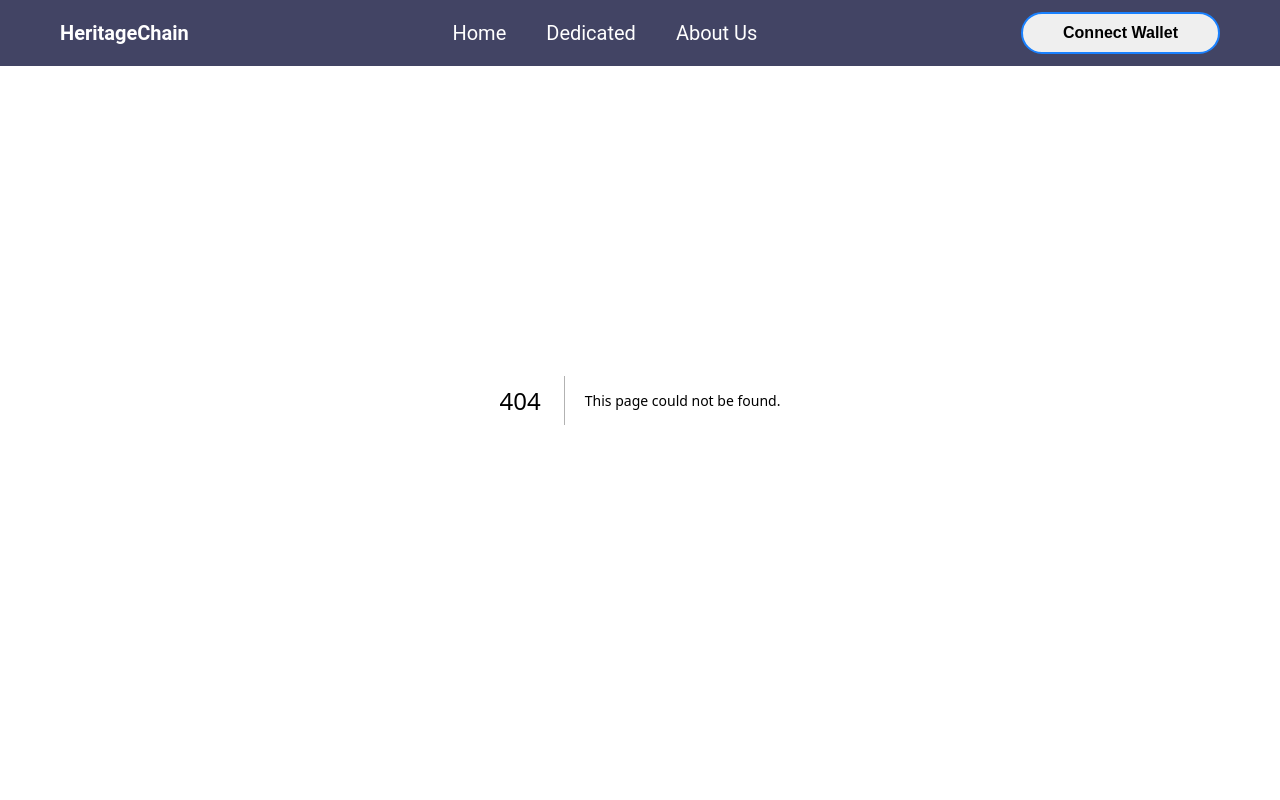
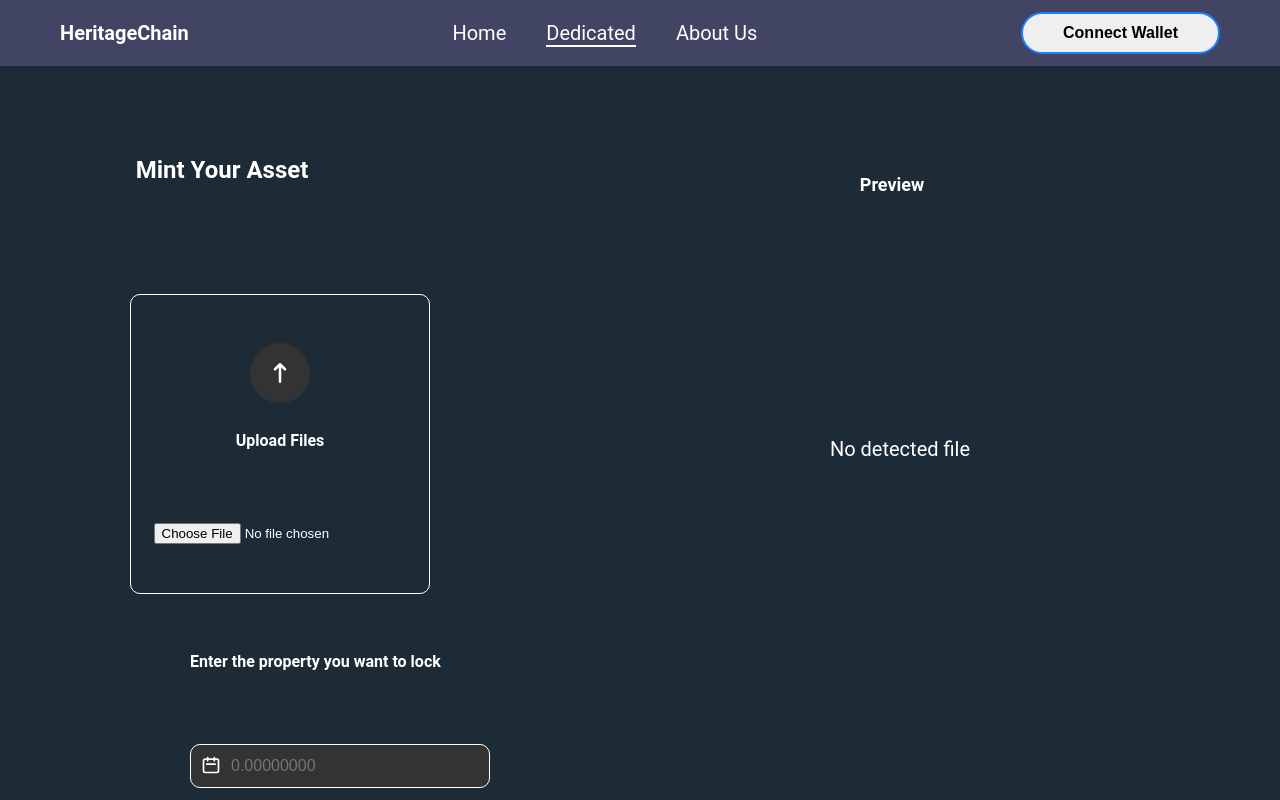
Before and after one commit to longdevbf/Heritage-Chain-Project, a Next.js app: page /Dedicated1 in a window 1280 px wide. Before the commit this address had no page. Shown: the top 800 px of the page. Built offline with nearby package versions, Linux system fonts and the light colour scheme; what @meshsdk/react would draw is missing.

Commit message:
part2-dedicated1

```diff
--- a/components/Footer.tsx
+++ b/components/Footer.tsx
@@ -54,7 +54,7 @@ const Footer = () => {
     </li>
     <li>
       <a href="#" className="footer__navbar-info--noflex">
-        <FontAwesomeIcon icon={faDiscord} />
+        <FontAwesomeIcon className='ghc' icon={faDiscord} />
       </a>
     </li>
   </ul>
--- a/components/NavBar.tsx
+++ b/components/NavBar.tsx
@@ -18,8 +18,8 @@ const NavBar = () => {
             Home
           </Link>
           <Link
-          href="/Dedicated"
-          className={`header__navbar-navigate--page ${pathname === '/Dedicated' ? 'active' : ''}`}
+            href="/Dedicated1"
+            className={`header__navbar-navigate--page ${pathname === '/Dedicated1' ? 'active' : ''}`}
           >
             Dedicated
           </Link>
--- /dev/null
+++ b/pages/Dedicated1.tsx
@@ -0,0 +1,99 @@
+import React, { useState } from 'react';
+
+const MintAsset = () => {
+  const [file, setFile] = useState<File | null>(null);
+  const [preview, setPreview] = useState<string | null>(null);
+
+  const handleFileChange = (e: React.ChangeEvent<HTMLInputElement>) => {
+    const selectedFile = e.target.files?.[0];
+
+    if (selectedFile) {
+      setFile(selectedFile);
+
+      // Kiểm tra xem file có phải là hình ảnh hay không
+      if (selectedFile.type.startsWith('image/')) {
+        const fileUrl = URL.createObjectURL(selectedFile);
+        setPreview(fileUrl);
+      } else {
+        alert('Please upload an image file.');
+        setPreview(null); // Xóa preview nếu không phải là ảnh
+      }
+    }
+  };
+
+  const handleRemovePreview = () => {
+    setFile(null);
+    setPreview(null);
+  };
+
+  return (
+    <div className="mint-asset">
+      <div className="mint-asset__header">
+        <h2 className="mint-asset__title">Mint Your Asset</h2>
+        <h3 className="mint-asset__preview">Preview</h3>
+      </div>
+
+      <div className="mint-asset__body">
+        <div className="mint-asset__upload">
+          <div className="mint-asset__upload-box">
+            <div className="mint-asset__upload-icon">
+            <svg
+              xmlns="http://www.w3.org/2000/svg"
+              width="24"
+              height="24"
+              fill="none"
+              viewBox="0 0 24 24"
+              stroke="currentColor"
+            >
+              <path
+                strokeLinecap="round"
+                strokeLinejoin="round"
+                strokeWidth="2"
+                d="M12 19V5m0 0L8 9m4-4l4 4"
+              />
+            </svg>
+            </div>
+            <p className="mint-asset__upload-text">Upload Files</p>
+            <input type="file" onChange={handleFileChange} className="mint-asset__upload-input" />
+          </div>
+        </div>
+
+        <div className="mint-asset__preview-box" style={{ display: 'flex', justifyContent: 'center', alignItems: 'center', height: '200px', textAlign: 'center' }}>
+          {preview ? (
+            <div>
+              <img src={preview} alt="Preview" className="mint-asset__preview-img" style={{ maxWidth: '100%', height: 'auto' }} />
+            </div>
+          ) : (
+            <p  style={{ color: '#fff'}}>No detected file</p>
+          )}
+        </div>
+      </div>
+
+      <div className="mint-asset__footer">
+        <p className="mint-asset__footer-text">Enter the property you want to lock</p>
+        <div className="mint-asset__footer-input">
+          <div className="mint-asset__footer-input-icon">
+            <svg
+              xmlns="http://www.w3.org/2000/svg"
+              width="24"
+              height="24"
+              fill="none"
+              viewBox="0 0 24 24"
+              stroke="currentColor"
+            >
+              <path
+                strokeLinecap="round"
+                strokeLinejoin="round"
+                strokeWidth="2"
+                d="M8 7V3m8 4V3m-9 8h10M5 21h14a2 2 0 002-2V7a2 2 0 00-2-2H5a2 2 0 00-2 2v12a2 2 0 002 2z"
+              />
+            </svg>
+          </div>
+          <input className="mint-asset__footer-input-field" type="text" placeholder="0.00000000" />
+        </div>
+      </div>
+    </div>
+  );
+};
+
+export default MintAsset;
--- a/pages/_app.tsx
+++ b/pages/_app.tsx
@@ -2,6 +2,8 @@ import type { AppProps } from "next/app";
 import { MeshProvider } from "@meshsdk/react";
 import '../styles/main.css';
 import '../styles/aboutus.css';
+import '../styles/dedicated1.css';
+import '../styles/dedicated2.css';
 import "../styles/globals.css";
 import Layout from '../components/Layout';
 
--- a/styles/aboutus.css
+++ b/styles/aboutus.css
@@ -16,8 +16,8 @@
 
 .title-line-svg {
   position: absolute;
-  top: 24%;
-  left: 53%;
+  top: 38%;
+  left: 54%;
 }
 
 .about-us-home,
@@ -27,7 +27,6 @@
   color: #333;
   font-weight: 700;
 }
-
 
 
 .about-us-description,
@@ -58,7 +57,7 @@
 }
 
 .about-hc-text {
-  max-width: 50%;
+  margin: 0 5rem;
 }
 
 .about-hc-img {
@@ -140,9 +139,17 @@
   }
 }
 
-@media (max-width: 480px) {
-  .our-team__member {
-    flex: 0 0 100%;
-    margin-bottom: 20px;
+@media (max-width: 500px) {
+  .about-hc-text {
+    margin: 1rem 2rem;
+  }
+  .about-us {
+    margin: -2rem 2rem 10rem 0;
+  }
+  .our-team {
+    margin-top: 5rem;
+  }
+  .about-hc {
+    height: 65rem;
   }
 }
--- /dev/null
+++ b/styles/dedicated1.css
@@ -0,0 +1,125 @@
+.mint-asset {
+  display: flex;
+  flex-direction: column;
+  width: 100%;
+  height: 100vh;
+  background-color: #1c2b36; /* Màu xanh đậm */
+  color: white;
+  padding: 20px;
+}
+
+
+  .mint-asset__header {
+    display: flex;
+    justify-content: space-around;
+    align-items: center;
+    margin: 5rem 10rem 0 0;
+  }
+
+  .mint-asset__title {
+    font-size: 24px;
+    font-weight: bold;
+    margin-left: -16rem;
+  }
+
+  .mint-asset__preview {
+    font-size: 18px;
+    font-weight: bold;
+    margin-right: -40px;
+  }
+
+  .mint-asset__body {
+    display: flex;
+    justify-content: space-around;
+    align-items: center;
+    height: 50%;
+    margin-top: 20px;
+  }
+
+  .mint-asset__upload {
+    width: 300px;
+    height: 300px;
+    border: 1px solid white;
+    border-radius: 10px;
+    display: flex;
+    justify-content: center;
+    align-items: center;
+    flex-direction: column;
+  }
+
+  .mint-asset__upload-box {
+    display: flex;
+    flex-direction: column;
+    justify-content: center;
+    align-items: center;
+  }
+
+  .mint-asset__upload-icon {
+    width: 60px;
+    height: 60px;
+    background-color: #333;
+    border-radius: 50%;
+    display: flex;
+    justify-content: center;
+    align-items: center;
+    margin-bottom: 10px;
+  }
+
+  .mint-asset__upload-icon svg {
+    width: 30px;
+    height: 30px;
+  }
+
+  .mint-asset__upload-text {
+    font-size: 16px;
+    font-weight: bold;
+  }
+
+  .mint-asset__preview-box {
+    width: 500px;
+    margin-top: 60px;
+    /* border: 1px solid white; */
+    border-radius: 10px;
+    background-color: transparent;
+  }
+
+  .mint-asset__footer {
+    display: flex;
+    flex-direction: column;
+    justify-content: space-between;
+    align-items: flex-start;
+    margin: 0rem 17rem;
+  }
+
+  .mint-asset__footer-text {
+    font-size: 16px;
+    font-weight: bold;
+  }
+
+  .mint-asset__footer-input {
+    display: flex;
+    align-items: center;
+    background-color: #333;
+    border: 1px solid white;
+    border-radius: 10px;
+    width: 300px;
+    padding: 10px;
+  }
+
+  .mint-asset__footer-input-icon {
+    margin-right: 10px;
+  }
+
+  .mint-asset__footer-input-icon svg {
+    width: 20px;
+    height: 20px;
+  }
+
+  .mint-asset__footer-input-field {
+    background-color: transparent;
+    border: none;
+    color: white;
+    font-size: 16px;
+    padding: 0;
+    margin: 0;
+  }
--- /dev/null
+++ b/styles/dedicated2.css
@@ -0,0 +1,73 @@
+.save-address-receiver {
+    display: flex;
+    flex-direction: column;
+    align-items: center;
+    justify-content: center;
+    min-height: 100vh;
+    background-color: #282c34;
+    color: #fff;
+    font-family: 'Roboto', sans-serif;
+  }
+
+  .form-group {
+    margin-bottom: 1rem;
+    width: 300px;
+  }
+
+  .form-group label {
+    display: block;
+    margin-bottom: 0.5rem;
+    font-weight: bold;
+  }
+
+  .input, .textarea {
+    width: 100%;
+    padding: 0.8rem;
+    border: 1px solid #ddd;
+    border-radius: 4px;
+    box-sizing: border-box;
+    font-size: 1rem;
+    color: #333;
+    background-color: #fff;
+  }
+
+  .textarea {
+    resize: vertical;
+    height: 100px;
+  }
+
+  .button {
+    padding: 0.8rem 1.5rem;
+    border: none;
+    border-radius: 4px;
+    background-color: #673ab7;
+    color: #fff;
+    font-weight: bold;
+    cursor: pointer;
+    transition: background-color 0.3s ease;
+  }
+
+  .button:hover {
+    background-color: #9c27b0;
+  }
+
+  .info {
+    margin-top: 2rem;
+    background-color: #fff;
+    padding: 1rem;
+    border-radius: 4px;
+    box-shadow: 0 2px 4px rgba(0, 0, 0, 0.1);
+  }
+
+  .info h3 {
+    margin-top: 0;
+    font-size: 1.2rem;
+    font-weight: bold;
+    color: #333;
+  }
+
+  .info p {
+    margin: 0.5rem 0;
+    font-size: 1rem;
+    color: #333;
+  }
--- a/styles/main.css
+++ b/styles/main.css
@@ -19,21 +19,6 @@ html, body {
   flex: 1;
 } */
 
-
-@keyframes gradient {
-  0% {
-      background-position: 0% 50%;
-  }
-
-  50% {
-      background-position: 100% 50%;
-  }
-
-  100% {
-      background-position: 0% 50%;
-  }
-}
-
 .header__navbar {
   background-color: rgba(19, 22, 62, 0.8);
   backdrop-filter: blur(5px);
@@ -42,11 +27,9 @@ html, body {
   justify-content: space-between;
   font-size: 2rem;
   width: 100%;
-  position: fixed;
   color: #fff;
   top: 0;
   z-index: 2;
-  /* padding: 1rem; */
 }
 
 .header__navbar-icon {
@@ -66,7 +49,7 @@ html, body {
   content: "";
   display: block;
   position: absolute;
-  bottom: 0;
+  bottom: 3;
   left: 0;
   width: 0;
   height: 2px; /* Độ dày của gạch chân */
@@ -100,6 +83,23 @@ html, body {
 .header__navbar-login:hover {
   background: #ffffff;
   color: #1981ff;
+}
+
+@media(max-width: 600px) {
+  .header__navbar,
+  .header__navbar-icon {
+    font-size: 1.2rem;
+  }
+
+  .header__navbar-navigate--page::after {
+    bottom: 2;
+    height: 1.2px;
+  }
+
+  .header__navbar-login {
+    font-size: 1.5rem;
+    padding: 1rem 2.5rem;
+  }
 }
 
 .header__textAndImage {
@@ -142,11 +142,6 @@ html, body {
 }
 
 @media (max-width: 900px) {
-  .header__navbar {
-    font-size: 1.5rem;
-    padding: 0.5rem;
-  }
-
   .header__textAndImage {
     margin-top: 5rem;
     flex-direction: column;
@@ -271,7 +266,7 @@ p {
 }
 
 .read-more:hover {
-  background-color: #f78f1c;
+  background-color: #d27000;
 }
 
 /* Ket Noi Vi */
@@ -371,29 +366,6 @@ margin-right: 10px;
   .header__textAndImage,
   .footer__navbar-info {
       flex-direction: row;
-  }
-}
-
-
-@keyframes slideFromLeft {
-  0% {
-      transform: translateX(-100%);
-      opacity: 0;
-  }
-  100% {
-      transform: translateX(0);
-      opacity: 1;
-  }
-}
-
-@keyframes slideFromRight {
-  0% {
-      transform: translateX(100%);
-      opacity: 0;
-  }
-  100% {
-      transform: translateX(0);
-      opacity: 1;
   }
 }
 /* Phan Footer */
```
Also changed, not shown: pages/Dedicated.tsx (deleted), pages/Dedicated2.tsx (added), public/pngtree-upload-cloud-vector-icon-png-image_3876265.jpg (added), 1 other file (tests, documents, lock files or other folders). Lines whose indentation alone changed are shown as unchanged.
